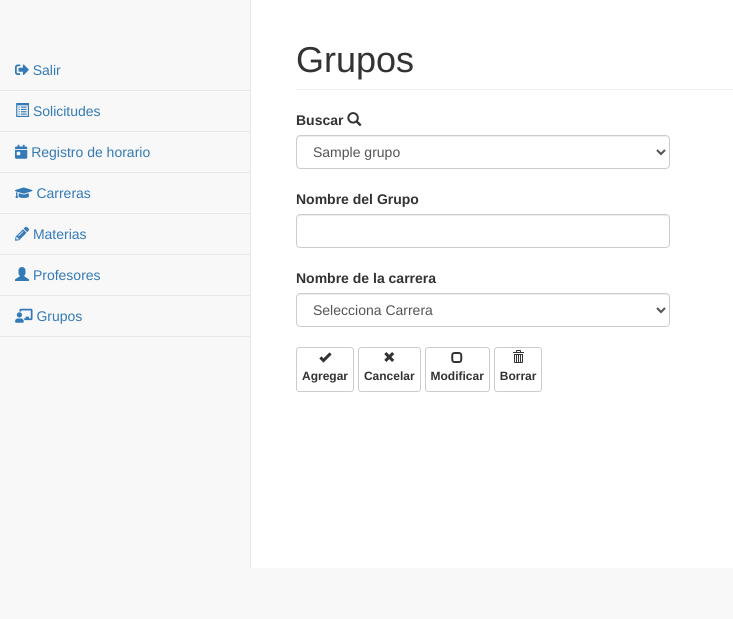
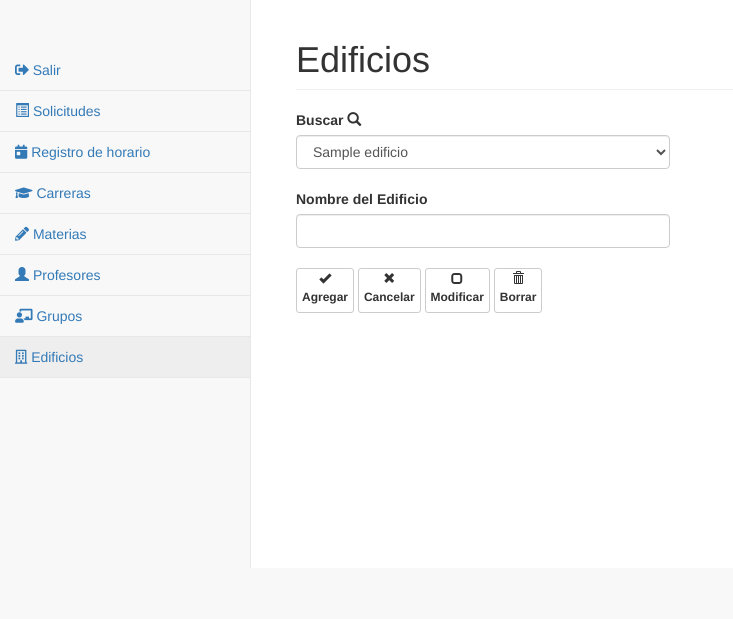
Before and after one commit to EsterUscanga/prueba_upa, a PHP site: page /pages/Vista_Edificios.php in a window 1280 px wide. Shown: the part 181-800 px from the top of the page, without its empty margins (0-733 px from the left). Run offline with PHP 8.4, Linux system fonts and the light colour scheme; tables that the repository leaves empty hold one stand-in row (values such as "Sample post").

Commit message:
CRU already of edificios

```diff
--- a/startbootstrap-sb-admin-2-gh-pages/js/scriptEdificios.js
+++ b/startbootstrap-sb-admin-2-gh-pages/js/scriptEdificios.js
@@ -2,75 +2,44 @@
 $(document).ready(function () {
 
   $(document).on('click', '#agregar', function () {
-    let grupo = $('#regresarGrupo').val()
-    let carrera = $('#selectCarrera').children(":selected").attr("id");
+    let edificio = $('#regresarEdificio').val()
     $.ajax({
-      url: '../php/CRUDGrupos.php',
+      url: '../php/CRUDEdificios.php',
       type: 'POST',
       data: {
         'save': 1,
-        'nombre_grupo' : grupo,
-        'id_carrera' : carrera
+        'nombre_edificio' : edificio,
       },
-      success: function (response) {
-        $('#selectcarrera').append(response)
+      success: function () {
         alert("Registro agregado")
       }
     })
   })
 
-  $("#selectGrupo").change(function() {
+  $("#selectEdificio").change(function() {
     let id = $(this).children(":selected").attr("id")
-    $("#regresarGrupo").val('')
-    $("#selectCarrera").val('select')
     $.ajax({
-      url: '../php/CRUDGrupos.php',
+      url: '../php/CRUDEdificios.php',
       type: 'GET',
       data: {
         'getInfo': true,
-        'id_grupo': id,
+        'id_edificio': id,
       },
       success: function(response){
         const obj = JSON.parse(response)
-        $("#regresarGrupo").val(obj['nombre_grupo'])
-        $("#selectCarrera").val(obj['nombre_carrera'])
+        $("#regresarEdificio").val(obj['nombre_edificio'])
       }
     })
 
     $(document).on('click', '#modificar', function () {
-      let name = $('#regresarNombre').val()
-      let apellidos = $('#regresarApellido').val()
-      let personal = $('#regresarCorreoPersonal').val()
-      let institucional = $('#regresarCorreoInstitucional').val()
-      let grado = $('#regresarGradoAcademico').val()
-      let especialidad = $('#regresarEspecialidad').val()
+      let name = $('#regresarEdificio').val()
       $.ajax({
-        url: '../php/CRUDMaestros.php',
+        url: '../php/CRUDEdificios.php',
         type: 'POST',
         data: {
           'update': true,
-          'id_maestro': id,
-          'nombre_maestro': name,
-          'apellido_maestro': apellidos,
-          'correo_upa': institucional,
-          'correo_personal': personal,
-          'grado_academico': grado,
-          'especialidad': especialidad,
-
-        }
-      })
-    })
-
-    $(document).on('click', '#borrar', function () {
-      $.ajax({
-        url: '../php/CRUDMaestros.php',
-        type: 'GET',
-        data: {
-          'delete': true,
-          'id_maestro': id,
-        },
-        success: function(response){
-          $("#selectProfesor option[value='"+response+"']").remove()
+          'id_edificio': id,
+          'nombre_edificio': name,
         }
       })
     })
--- a/startbootstrap-sb-admin-2-gh-pages/pages/Vista_Edificios.php
+++ b/startbootstrap-sb-admin-2-gh-pages/pages/Vista_Edificios.php
@@ -1,16 +1,15 @@
-<?php include '../php/CRUDGrupos.php';?>
+<?php include '../php/CRUDEdificios.php';?>
 <?php include 'layout/head.php';?>
 
 <div id="wrapper">
     <!-- Navigation -->
     <?php include 'layout/navegation.php';?>
-
     <!-- Page Content -->
     <div id="page-wrapper">
         <div class="container-fluid">
             <div class="row">
                 <div class="col-lg-12">
-                    <h1 class="page-header">Grupos</h1>
+                    <h1 class="page-header">Edificios</h1>
 
                 </div>
                 <!-- /.col-lg-12 -->
@@ -19,22 +18,18 @@
                 <div class="col-xs-5">
                     <label for="disabledSelect">Buscar</label>
                     <span class="glyphicon glyphicon-search"></span>
-                    <?php echo $selectGrupo; ?>
+                    <?php echo $selectEdificio; ?>
                 </div>
             </div>
             <br>
-            <form method="post" action="Vista_Grupos.php">
+            <form method="post" action="Vista_Edificios.php">
                 <div class="row">
                     <div class="col-xs-5">
 
-                        <label for="disabledSelect">Nombre del Grupo</label>
+                        <label for="disabledSelect">Nombre del Edificio</label>
                         <br>
-                        <input type="text" name="nombre_grupo" class="form-control" id="regresarGrupo"
+                        <input type="text" name="nombre_edificio" class="form-control" id="regresarEdificio"
                             onkeyup="this.value = this.value.toUpperCase();" required></input>
-                        <br>
-                        <label for="disabledSelect">Nombre de la carrera</label>
-                        <br>
-                        <?php echo $optionCarrera;?>
                         <br>
                         <?php include 'layout/buttonCRUD.php'?>
                     </div>
@@ -62,4 +57,4 @@
 
 <!-- Custom Theme JavaScript -->
 <script src="../dist/js/sb-admin-2.js"></script>
-<script src="../js/scriptGrupos.js"></script>
+<script src="../js/scriptEdificios.js"></script>
--- a/startbootstrap-sb-admin-2-gh-pages/pages/layout/navegation.php
+++ b/startbootstrap-sb-admin-2-gh-pages/pages/layout/navegation.php
@@ -28,6 +28,9 @@
                 <li>
                     <a href="Vista_Grupos.php"><i class="fas fa-chalkboard-teacher"></i> Grupos</a>
                 </li>
+                <li>
+                    <a href="Vista_Edificios.php"><i class="far fa-building"></i> Edificios</a>
+                </li>
             </ul>
         </div>
         <!-- /.sidebar-collapse -->
--- a/startbootstrap-sb-admin-2-gh-pages/php/CRUDEdificios.php
+++ b/startbootstrap-sb-admin-2-gh-pages/php/CRUDEdificios.php
@@ -2,17 +2,15 @@
   include 'connetion.php';
 
   if (isset($_POST['save'])) {
-    $name = $_POST['nombre_grupo'];
-    $id_carrera = $_POST['id_carrera'];
-  	$sql = "INSERT INTO grupos (nombre_grupo, id_carrera) VALUES ('{$name}', '{$id_carrera}')";
+    $name = $_POST['nombre_edificio'];
+  	$sql = "INSERT INTO edificios (nombre_edificio) VALUES ('{$name}')";
     mysqli_query($conn, $sql);
-    echo "hola";
   	exit();
   }
 
   if (isset($_GET['getInfo'])) {
-    $id_grupo = $_GET['id_grupo'];
-    $sqlInputs = "SELECT nombre_grupo, nombre_carrera FROM grupos join carreras WHERE id_grupo = '{$id_grupo}' AND grupos.id_carrera = carreras.id_carrera";
+    $id_edificio = $_GET['id_edificio'];
+    $sqlInputs = "SELECT nombre_edificio FROM edificios join carreras WHERE id_edificio = '{$id_edificio}'";
     $result = mysqli_query($conn, $sqlInputs);
     $row = mysqli_fetch_array($result);
     echo json_encode($row);
@@ -20,10 +18,10 @@
   }
 
   if (isset($_POST['update'])) {
-    $id = $_POST['id_carrera'];
-    $name = $_POST['nombre_carrera'];
+    $id = $_POST['id_edificio'];
+    $name = $_POST['nombre_edificio'];
 
-    $sql = "UPDATE carreras SET nombre_carrera = '{$name}' WHERE id_carrera = {$id}";
+    $sql = "UPDATE edificios SET nombre_edificio = '{$name}' WHERE id_edificio = {$id}";
   	mysqli_query($conn, $sql);
   	exit();
   }
@@ -36,20 +34,12 @@
   	exit();
   }
 
-  $optionGrupo = "SELECT * FROM grupos order by nombre_grupo asc";
-  $resultGrupo = mysqli_query($conn, $optionGrupo);
-  $selectGrupo = '<select id="selectGrupo" class="form-control">';
-  while ($row = mysqli_fetch_array($resultGrupo)){
-    $selectGrupo .= '<option value="'. $row['nombre_grupo'] .'" id="' . $row['id_grupo'] . '">'. $row['nombre_grupo'] .'</option>';
+  $optionEdificio = "SELECT * FROM edificios order by nombre_edificio asc";
+  $resultEdificio = mysqli_query($conn, $optionEdificio);
+  $selectEdificio = '<select id="selectEdificio" class="form-control">';
+  while ($row = mysqli_fetch_array($resultEdificio)){
+    $selectEdificio .= '<option value="'. $row['nombre_edificio'] .'" id="' . $row['id_edificio'] . '">'. $row['nombre_edificio'] .'</option>';
   }
-  $selectGrupo .= '</select>';
+  $selectEdificio .= '</select>';
 
-  $sql = "SELECT * FROM carreras order by nombre_carrera asc";
-  $result = mysqli_query($conn, $sql);
-  $optionCarrera = '<select id="selectCarrera" class="form-control">';
-  $optionCarrera .= '<option value="select">Selecciona Carrera</option>';
-  while ($row = mysqli_fetch_array($result)){
-    $optionCarrera .= '<option value="'. $row['nombre_carrera'] .'" id="' . $row['id_carrera'] . '">'. $row['nombre_carrera'] .'</option>';
-  }
-  $optionCarrera .= '</select>';
 ?>
```
